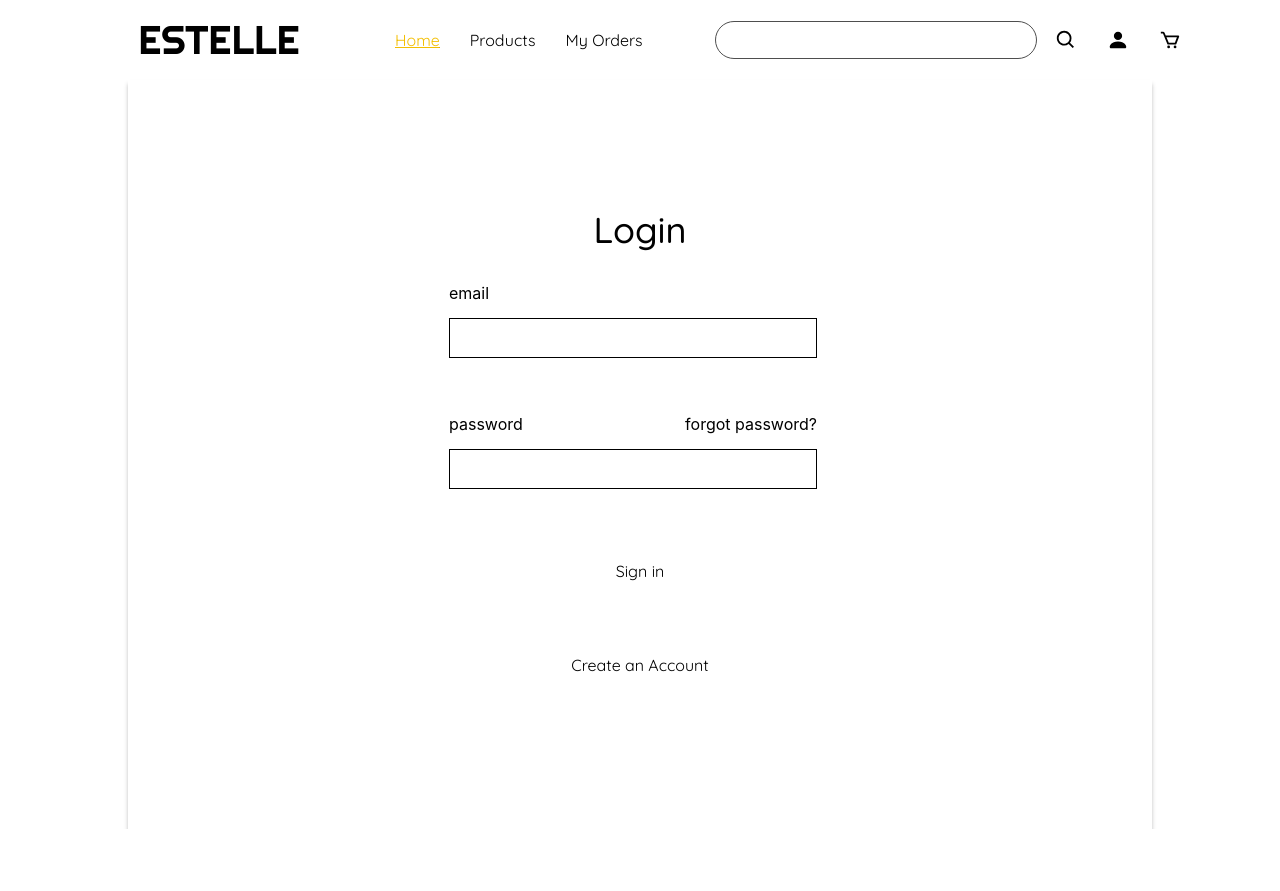
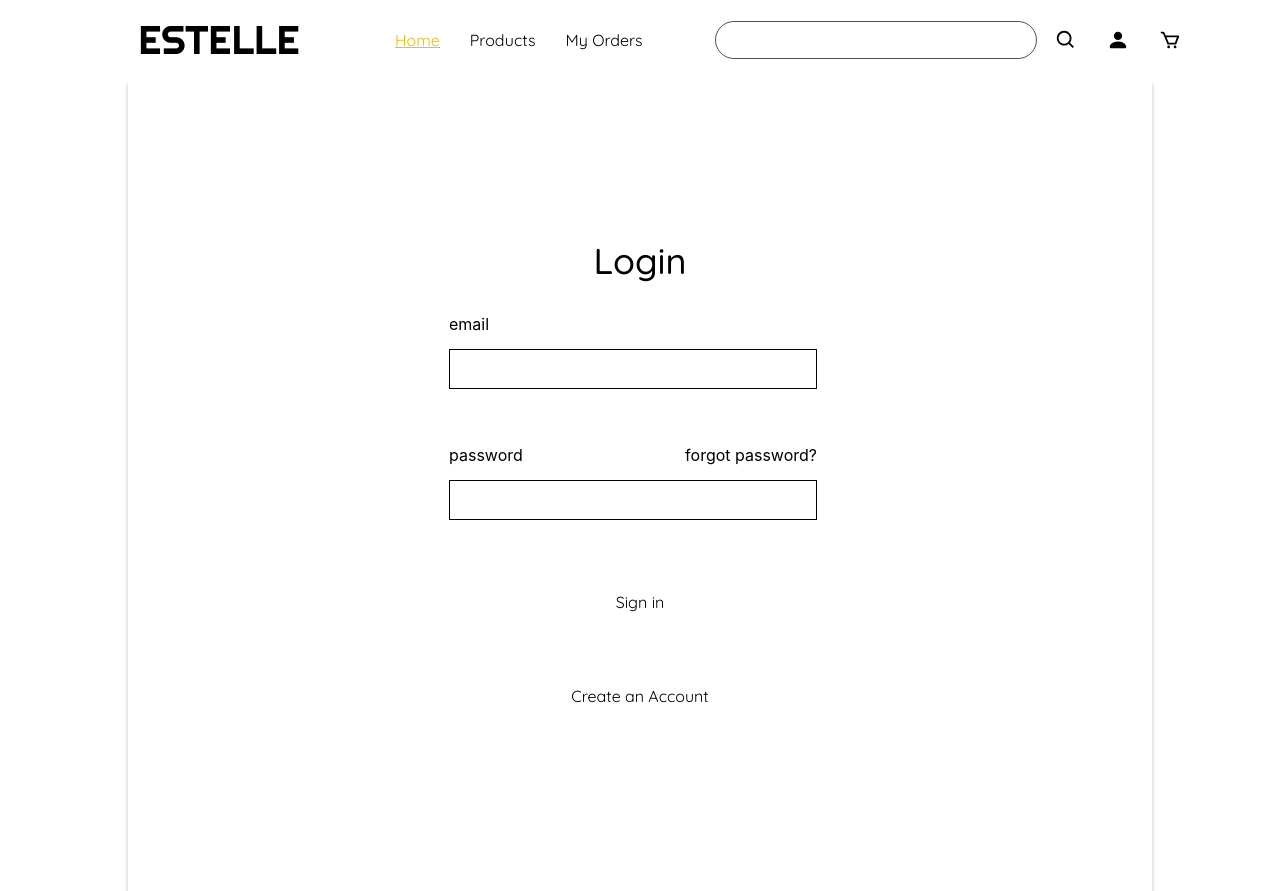
Before and after one commit to iambaangkok/261342-Database-Project-Frontend, a React (Create React App) app: page /login in a window 1280 px wide. Before the commit the page ends 829 px from the top, so only its background shows below. Built offline with nearby package versions, Linux system fonts and the light colour scheme.

Commit message:
fix login.css

```diff
--- a/src/css/Login.css
+++ b/src/css/Login.css
@@ -26,22 +26,27 @@
     top: 0px;
 
     /* White 100% */
-    background: #FFFFFF;
+    background: var(--c-white-100);
+
 }
 
 .Login .Body {
     /* Body */
+
+
     /* Auto layout */
+
     display: flex;
     flex-direction: column;
     align-items: center;
-    padding: 110px 0px;
+    padding: 141px 0px;
 
     width: 1024px;
     height: fit-content;
 
     /* White 100% */
-    background: #FFFFFF;
+
+    background: var(--c-white-100);
     box-shadow: 0px 4px 4px rgba(0, 0, 0, 0.25);
 
     /* Inside auto layout */
@@ -89,7 +94,7 @@
     /* identical to box height */
 
 
-    color: #000000;
+    color: var(--c-black-100);
 
 
     /* Inside auto layout */
```
